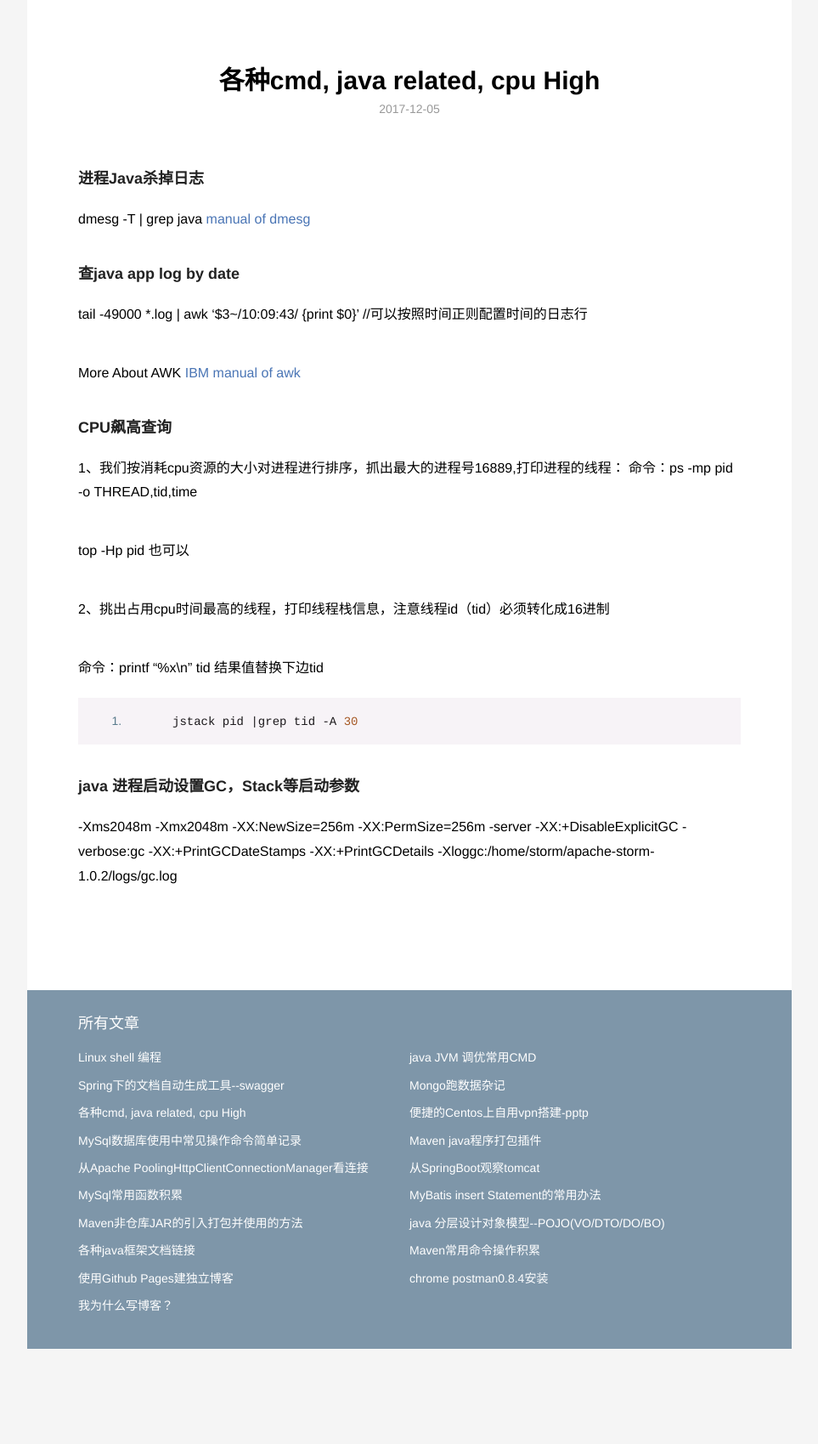
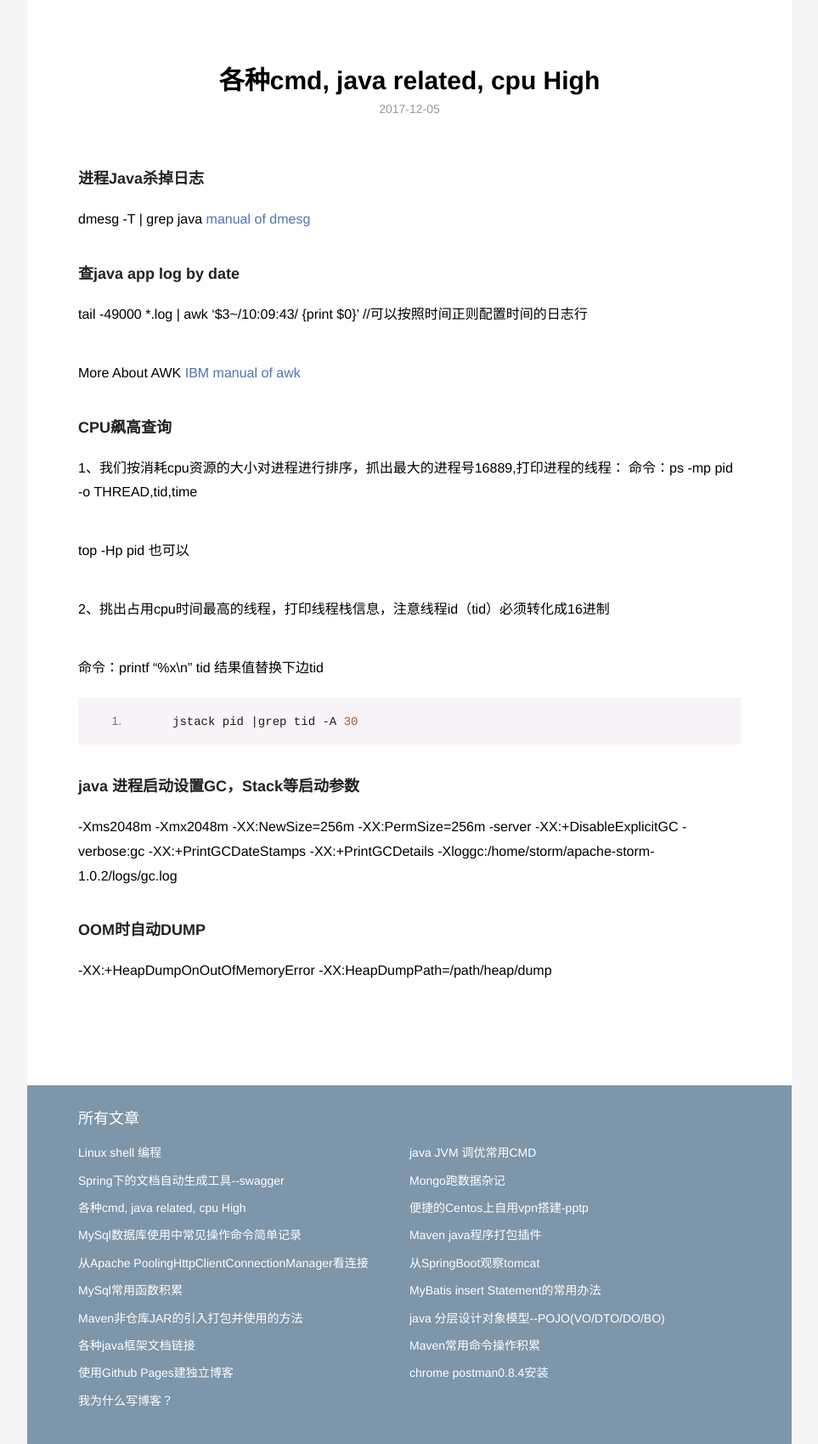
Before and after one commit to zhuqh2009/zhuqh2009.github.io, a Jekyll site: the page built from _posts/linux/2017-12-05-linux-cmd.md, in a window 1280 px wide. Shown: the whole page at 85% size, without its empty margins (158-1121 px from the left). Built offline with Jekyll 4.4.1, drawn with Linux system fonts in a browser that asks for light colours; before the commit the page ends 1587 px from its top, so only the background shows below that.

Commit message:
oom dump

```diff
--- a/_posts/linux/2017-12-05-linux-cmd.md
+++ b/_posts/linux/2017-12-05-linux-cmd.md
@@ -34,3 +34,7 @@ top -Hp pid 也可以
 
 ### java 进程启动设置GC，Stack等启动参数
 -Xms2048m -Xmx2048m -XX:NewSize=256m -XX:PermSize=256m -server -XX:+DisableExplicitGC -verbose:gc -XX:+PrintGCDateStamps -XX:+PrintGCDetails -Xloggc:/home/storm/apache-storm-1.0.2/logs/gc.log
+
+
+### OOM时自动DUMP
+-XX:+HeapDumpOnOutOfMemoryError -XX:HeapDumpPath=/path/heap/dump
```
